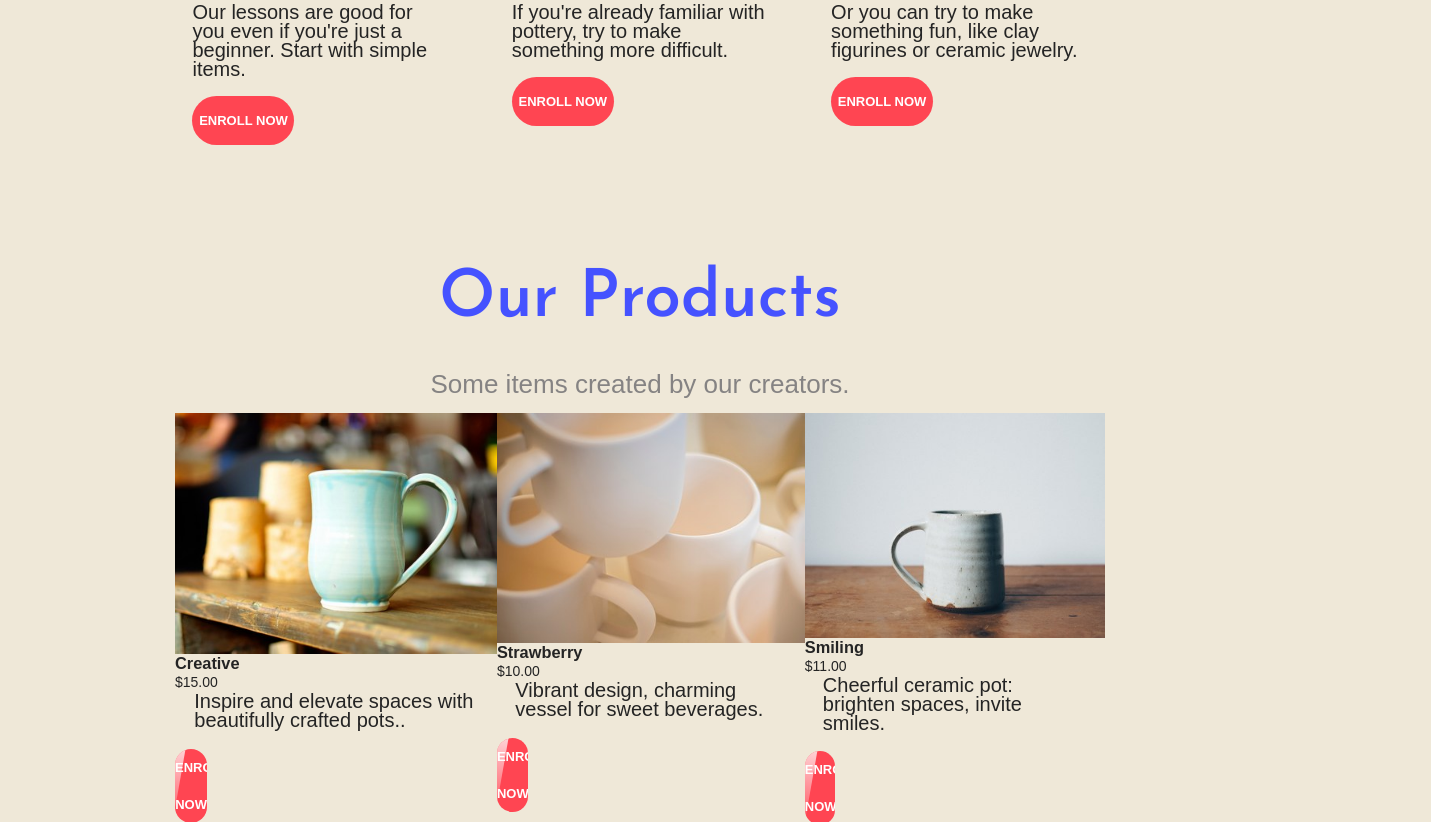
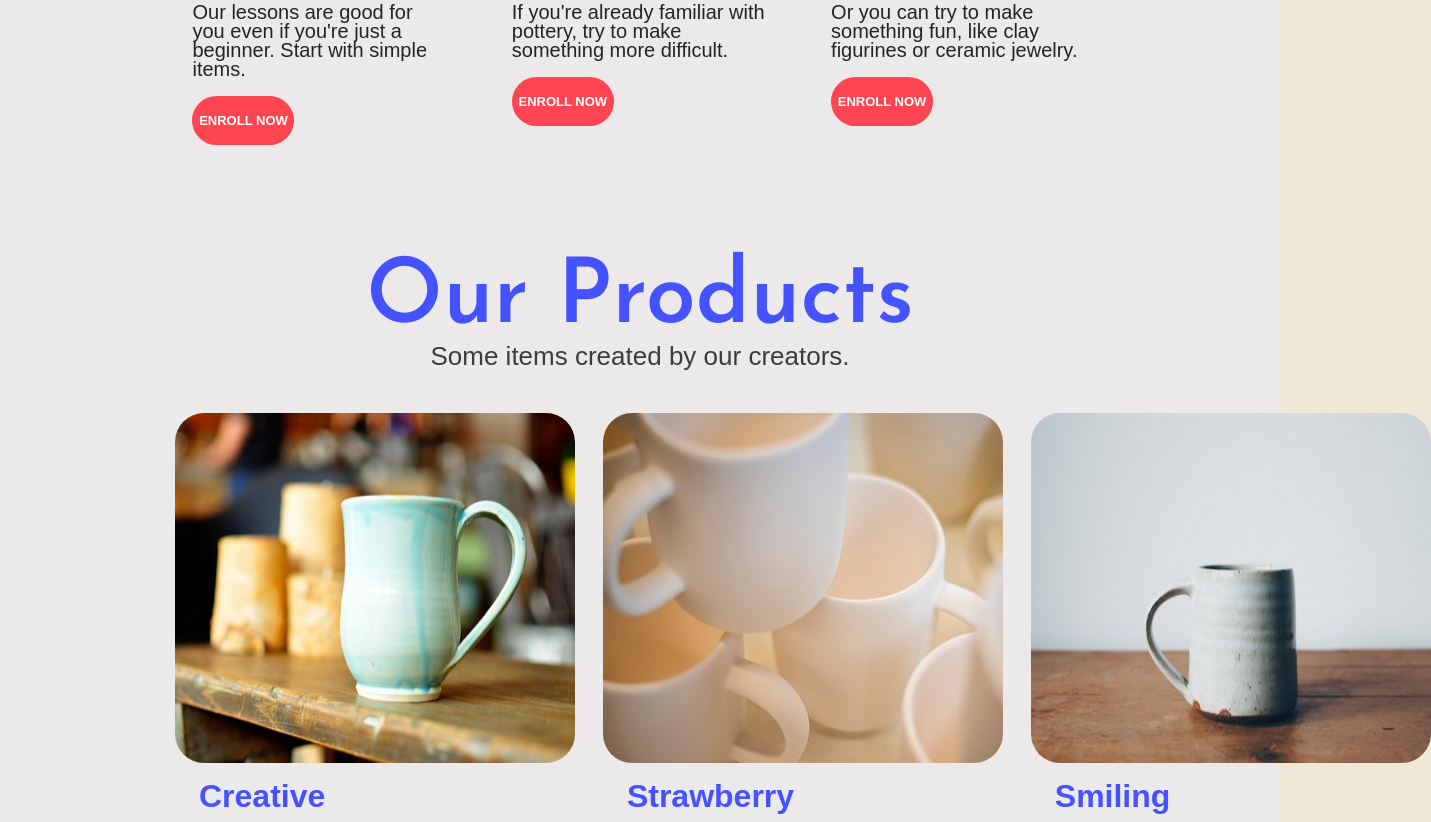
Before and after one commit to gprva/V1, a plain HTML site: page index.html in a window 1280 px wide. Shown: the part 2158-2980 px from the top of the page, 1431 px wide, since content can reach past the window. Drawn offline with Linux system fonts and the light colour scheme.

Commit message:
styled block products

```diff
--- a/css/style.css
+++ b/css/style.css
@@ -254,10 +254,12 @@ header{
 .main{
 	margin-bottom: 3%;
 }
+.product_cards,
 .ourClasses_cards{
 	gap: 3%;
 	margin-top: 5%;
 }
+.product_card_imges,
 .ourClasses_card_imges{
 	border-radius: 29px;
 }
@@ -271,8 +273,48 @@ header{
 	margin: 0 6% 6%;
 	font-size: 20px;
 }
+.product_btn,
 .ourClasses_btn{
 	width: 35%;
 	margin-left: 6%;
 	padding: 2%;
 }
+
+/* product */
+.product_tit{
+	font-size: 90px;
+	margin-bottom: 2%;
+}
+.product_txt{
+	color: #3d3c3c;
+}
+.product_card_imges{
+	width: 400px;
+	height: 350px;
+}
+.product_card_tit{
+	font-size: 32px;
+	margin: 6%;
+	font-weight: 600;
+	color: #4552ff ;
+}
+.product_btn{
+	background: #4552ff;
+}
+.product_btn:hover{
+	background: #646efe;
+}
+.product_price{
+	font-size: 25px;
+	font-weight: 700;
+	margin: 6%;
+}
+.ourClasses,
+.Product{
+	background: rgb(235, 233, 233);
+}
+
+/* FAQ */
+.FAQ_tit{
+	text-align: center;
+}
```
